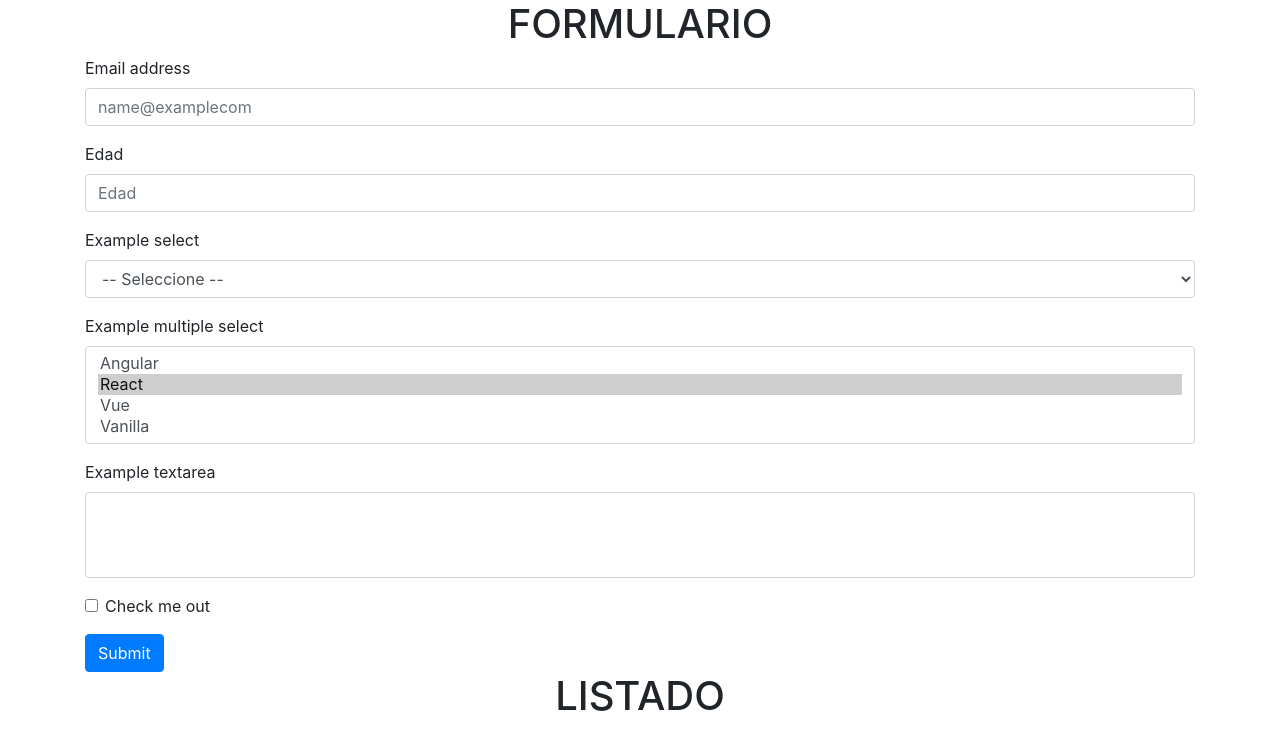
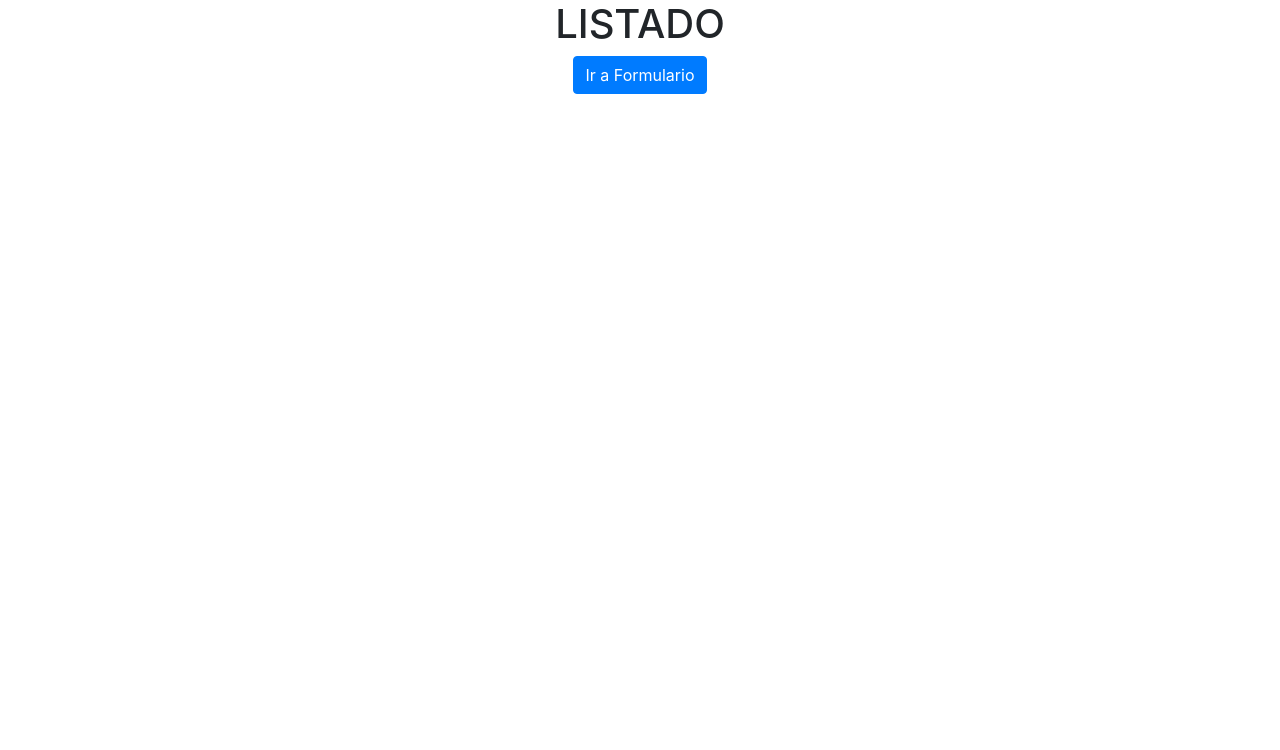
Before and after one commit to Jojansantia/FormWithClass, a React (Create React App) app: page / in a window 1280 px wide. Shown: the top 750 px of the page. Built offline with nearby package versions, Linux system fonts and the light colour scheme.

Commit message:
Cambio dinamico

```diff
--- a/src/App.js
+++ b/src/App.js
@@ -6,24 +6,36 @@ import Listado from './components/Listado'
 export default class App extends Component {
 
   state = {
-    formulario: []
+    formulario: [],
+    mostrarForm: false
   };
 
   guardarForm = (newForm) => {
     let formulario = this.state.formulario
     formulario.push(newForm)
-    this.setState({formulario})
+    this.setState({...this.state, formulario})
+  }
+
+  setScreen = () => {
+    let mostrarForm = !this.state.mostrarForm
+    this.setState({...this.state, mostrarForm })
   }
   render() {
     return (
       <>
+        {
+          this.state.mostrarForm
+            ?
               <Formulario
                 guardarForm={this.guardarForm}
-
+                setScreen={this.setScreen}
               />
+            :
               <Listado
                 formulario={this.state.formulario}
+                setScreen={this.setScreen}
               />
+        }
       </>
     );
   }
--- a/src/components/Formulario.js
+++ b/src/components/Formulario.js
@@ -6,15 +6,15 @@ export default class Formulario extends Component {
     email: '',
     age: 0,
     select: '',
-    techs: ["React"],
+    techs: [],
     descripcion: '',
     check: false,
-    errormessage: '',
+    alert: '',
   }
 
 	render() {
-    const { guardarForm } = this.props
-    const {email, age, select, techs, descripcion, check, errormessage } = this.state
+    const { guardarForm, setScreen } = this.props
+    const {email, age, select, techs, descripcion, check, alert } = this.state
 
     const setChecked = check => {
       this.setState({...this.state, check})
@@ -22,42 +22,82 @@ export default class Formulario extends Component {
 
     const  setForm = (event) => {
       event.preventDefault()
+
+      if(email.trim() === '' &&
+        age === 0  &&
+        select.trim() === '' &&
+        techs.length === 0 &&
+        descripcion.trim() === ''
+      ){
+        setAlert('Todos los campos son obligatorios.')
+        return;
+      }
+      if(email.trim() === ''){
+        setAlert('El email es obligatorio.')
+        return;
+      }
+      if(age === 0){
+        setAlert('La edad es obligatoria.')
+        return;
+      }
+      if(select.trim() === ''){
+        setAlert('Escoja un ejemplo prueba.')
+        return;
+      }
+      if(techs.length === 0){
+        setAlert('Escoja una o varias tecnologías..')
+        return;
+      }
+      if(descripcion.trim() === ''){
+        setAlert('La descripción es obligatoria.')
+        return;
+      }
+      if(check){
         guardarForm(this.state)
+        setScreen()
+      }else{
+        setAlert('Debe aceptar los términos y condiciones.')
+      }
     }
 
     const myChangeHandler = (event) => {
       let nam = event.target.name;
       let val = event.target.value;
-    let err = '';
 
       if (nam === "age") {
         let newval = parseInt(val)
         if (val !=="" && !Number(val)) {
-        err = <strong>Your age must be a number</strong>;
-        this.setState({errormessage: err});
           return;
         }
         this.setState({[nam]: newval});
-      this.setState({errormessage: err});
-
       }else if(nam === 'techs'){
           val = Array.from(
           event.target.selectedOptions,
           (option) => option.value
         )
         this.setState({[nam]: val});
-
       }else{
         this.setState({[nam]: val});
+      }
+    }
 
-    }
+  const setAlert = (alert) => {
+    this.setState({alert});
+    setTimeout(() => {
+      this.setState({alert: ''});
+    }, 2000);
   }
 
 		return (
 			<div className="container m-auto">
         <h1 className="text-center">FORMULARIO</h1>
         <form onSubmit={setForm}>
-          {errormessage}
+
+          {alert &&
+            <div className="alert alert-danger" role="alert">
+              ¡Error! {alert}
+           </div>
+          }
           <div className="form-group">
             <label forhtml="exampleFormControlInput1">Email address</label>
             <input type="email" value={email} onChange={myChangeHandler} name="email" className="form-control" id="exampleFormControlInput1" placeholder="name@examplecom"/>
@@ -97,7 +137,7 @@ export default class Formulario extends Component {
 
           <div className="form-group form-check">
             <input type="checkbox" name="check"  checked={check} onChange={() => setChecked(!check)} className="form-check-input" id="exampleCheck1"/>
-            <label className="form-check-label" forhtml="exampleCheck1">Check me out</label>
+            <label className="form-check-label" forhtml="exampleCheck1">Acepto los términos y condiciones</label>
           </div>
           <button type="submit" className="btn btn-primary">Submit</button>
         </form>
--- a/src/components/Listado.js
+++ b/src/components/Listado.js
@@ -4,8 +4,8 @@ import Persona from './Persona'
 export default class Listado extends Component {
 
 	render() {
-		const {formulario} = this.props
-console.log(formulario);
+		const {formulario, setScreen} = this.props
+
 		return (
 			<>
         <h1 className="text-center">LISTADO</h1>
@@ -13,18 +13,16 @@ console.log(formulario);
 					{
 						formulario &&
 							formulario.map((form, index) => (
-
-									<Persona
-										key={index}
-										form={form}
-									/>
-
+								<Persona
+									key={index}
+									form={form}
+								/>
 							))
-
 					}
 				</div>
-
-
+				<div className="text-center">
+					<button type="button" onClick={setScreen} className="btn btn-primary m-auto">Ir a Formulario</button>
+				</div>
 			</>
 		)
 	}
```
Lines whose indentation alone changed are shown as unchanged.
